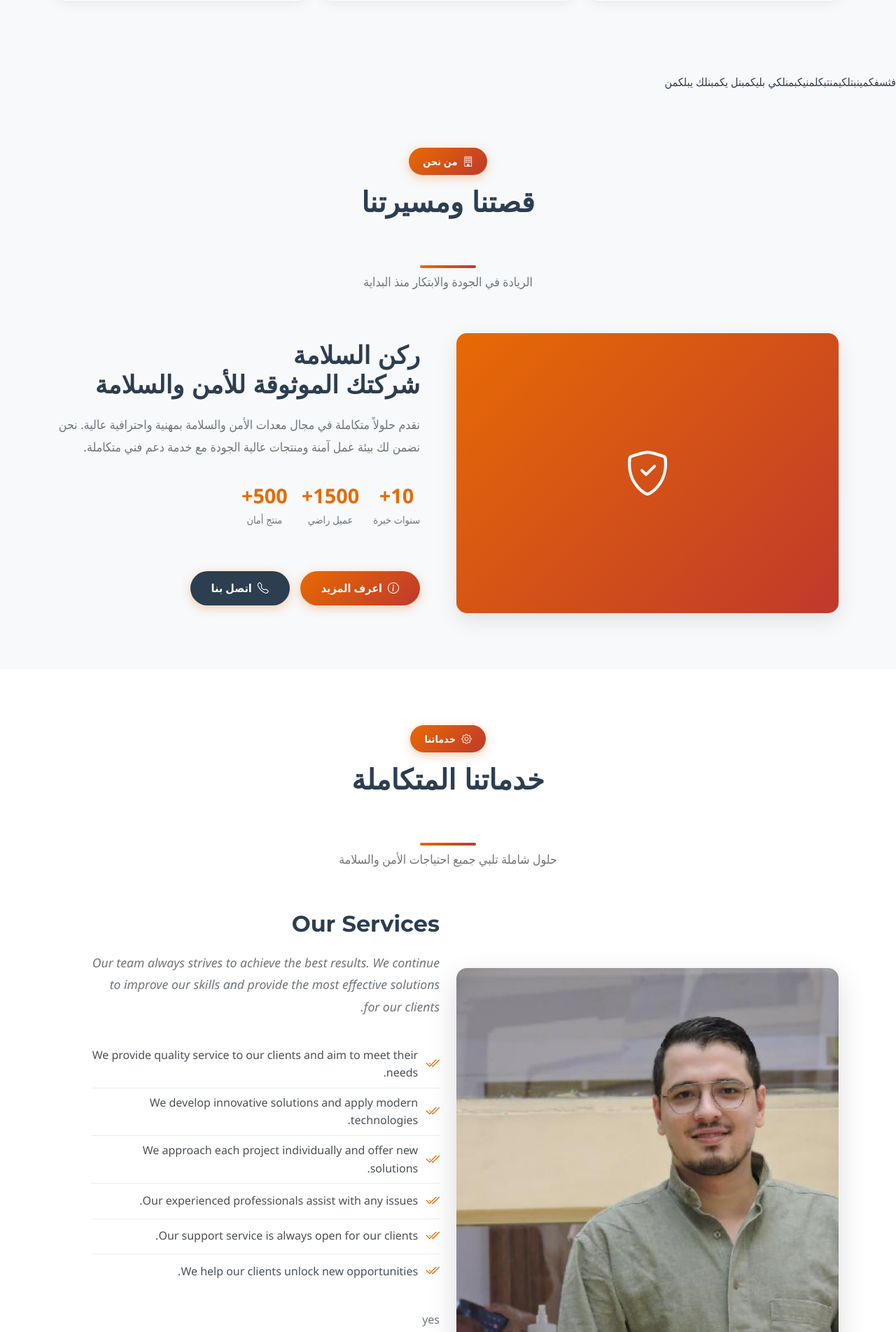
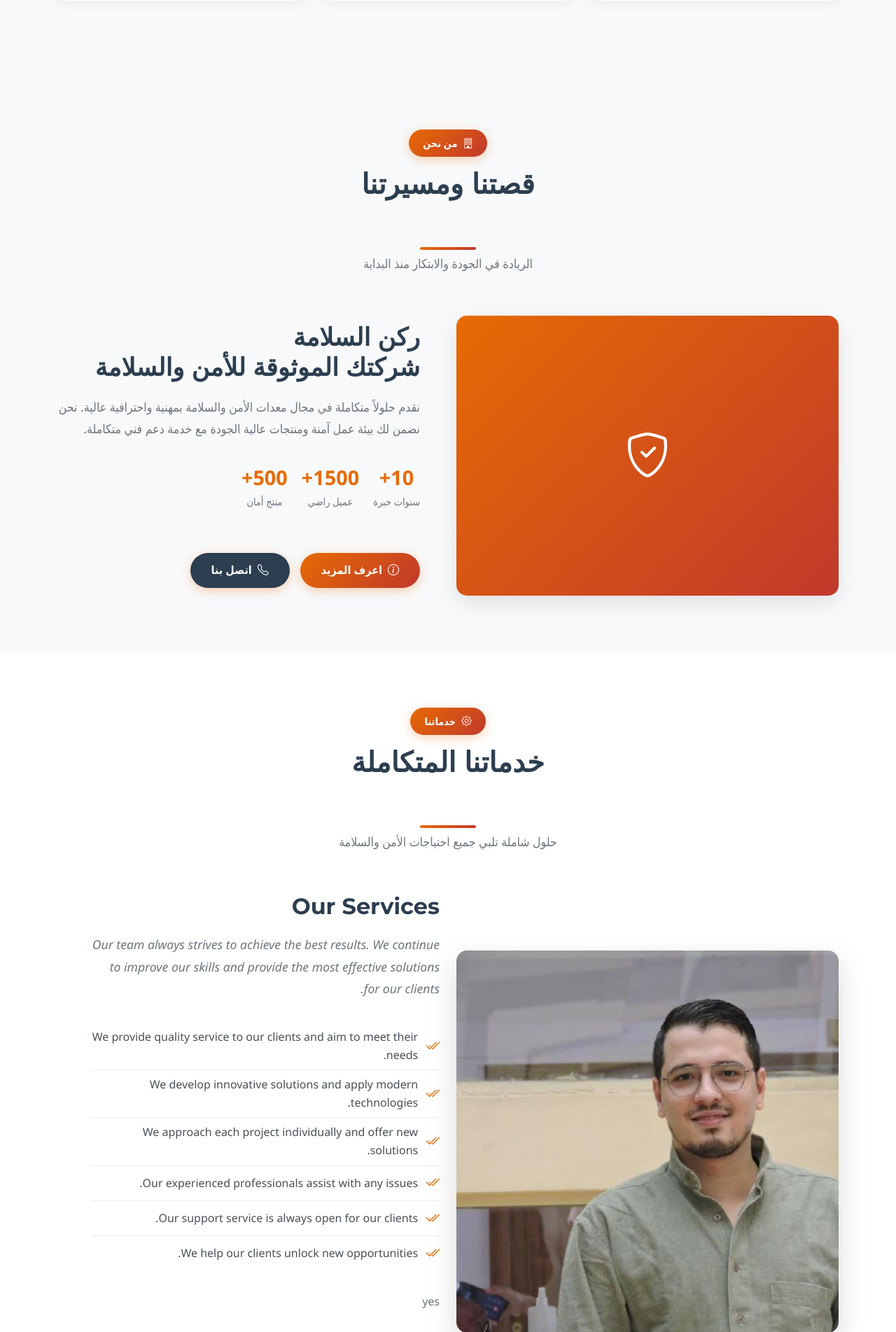
Before and after one commit to Salloum92/RUKN-ALAMASY, a PHP site: page / in a window 1280 px wide. Shown: the part 1536-3439 px from the top of the page at 70% size. Run offline with PHP 8.4, Linux system fonts and the light colour scheme; data comes from the database, SQL or seed files in the repository.

Commit message:
وصف التعديل

```diff
--- a/index.php
+++ b/index.php
@@ -260,7 +260,6 @@
 
 
 
-    فثسفكمينبتلكيمنتبكلمنيكبمنلكي بليكمبنل يكمبنلك يبلكمن
     <!-- About Section -->
     <section class="simple-about-section" style="padding: 80px 0; background: #f8f9fa;">
       <div class="container">
```
